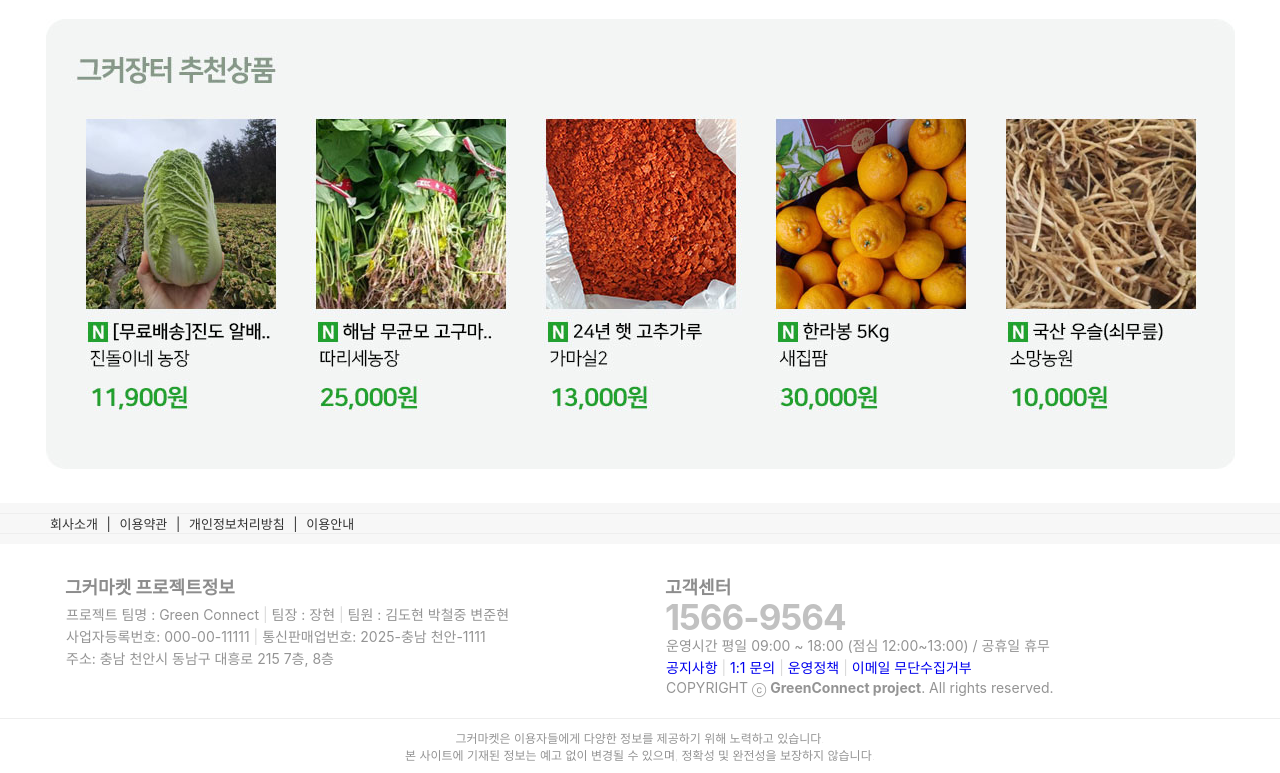
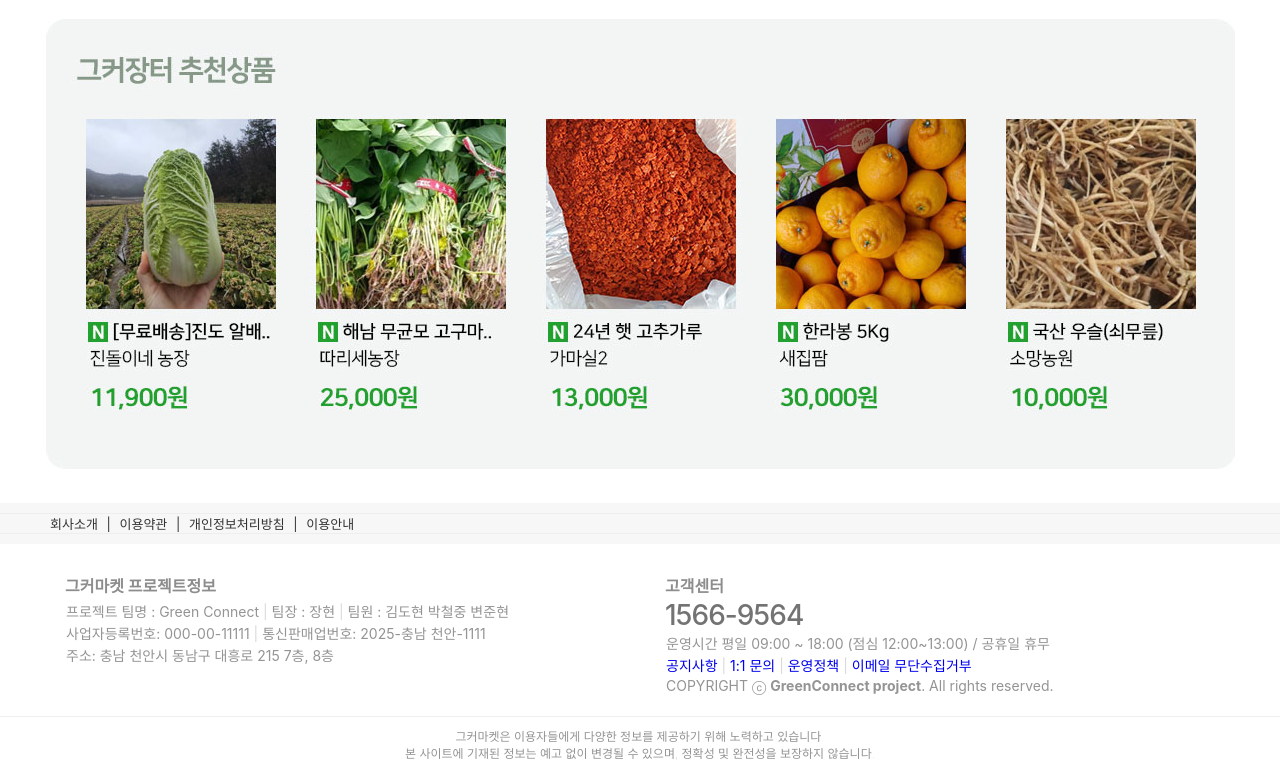
Before and after one commit to janghyun1019/GreenConnect, a React (Create React App) app in the folder src/greenconnect/: page / in a window 1280 px wide. Shown: the part 1436-2209 px from the top of the page. Built offline with nearby package versions, Linux system fonts and the light colour scheme.

Commit message:
footer style font 조정

```diff
--- a/src/greenconnect/src/common/Footer.css
+++ b/src/greenconnect/src/common/Footer.css
@@ -10,7 +10,7 @@
 	box-sizing: border-box;
 }
 .footer-title {
-	font-size: 18px;
+	font-size: 16px;
 	color: #8d8d8d;
 	font-weight: 700;
 	line-height: 150%;
@@ -92,11 +92,10 @@ hr {
 
 /* 고객센터 전화번호를 강조하고 싶다면 */
 .footer-customer-phone {
-	font-size: 35px;
-	font-weight: 700;
-	color: #c1c1c1;
+	font-size: 28px;
+	font-weight: 500;
+	color: #737373;
 	letter-spacing: -1px;
-	line-height: 95%;
 }
 
 /* 하단 문구 */
```
